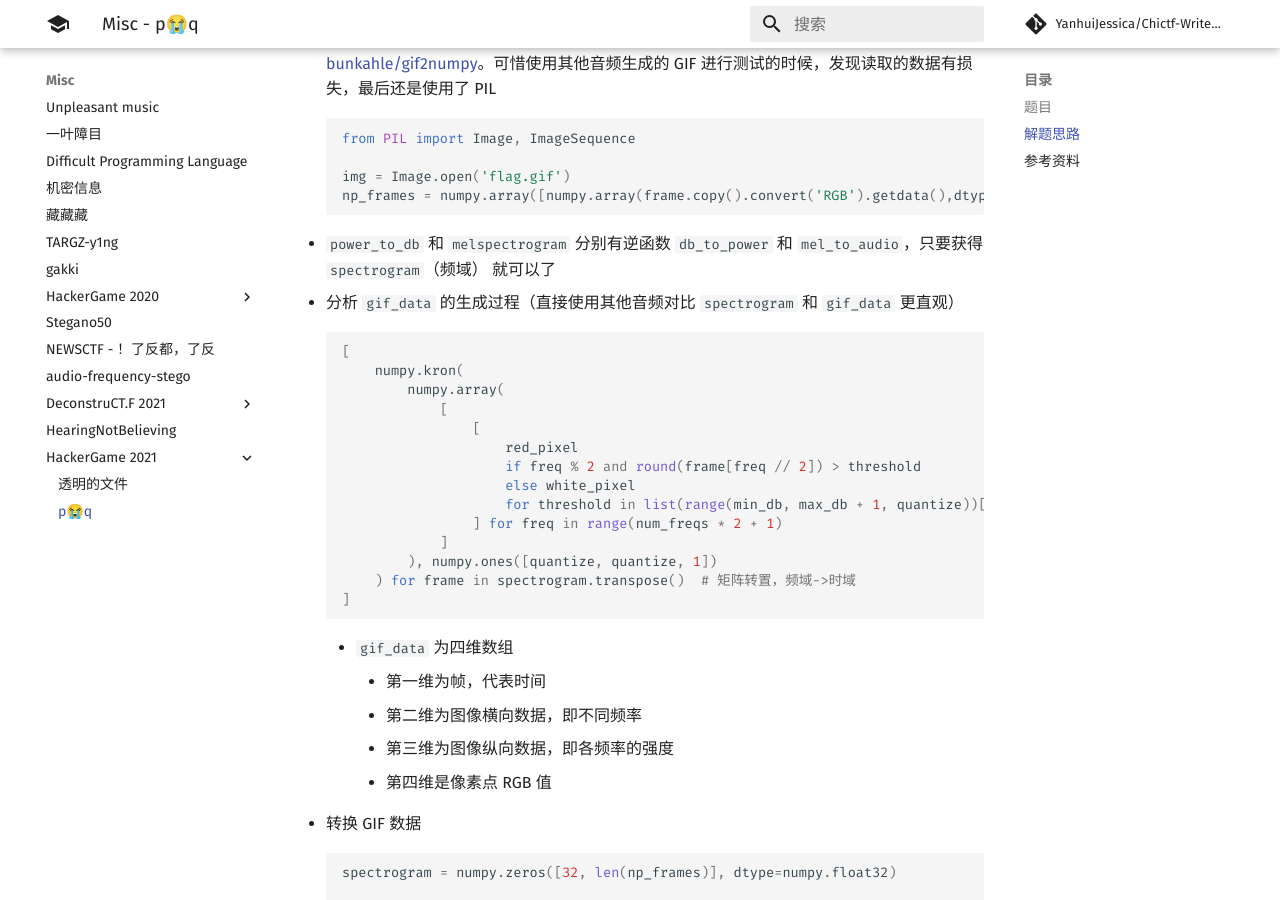
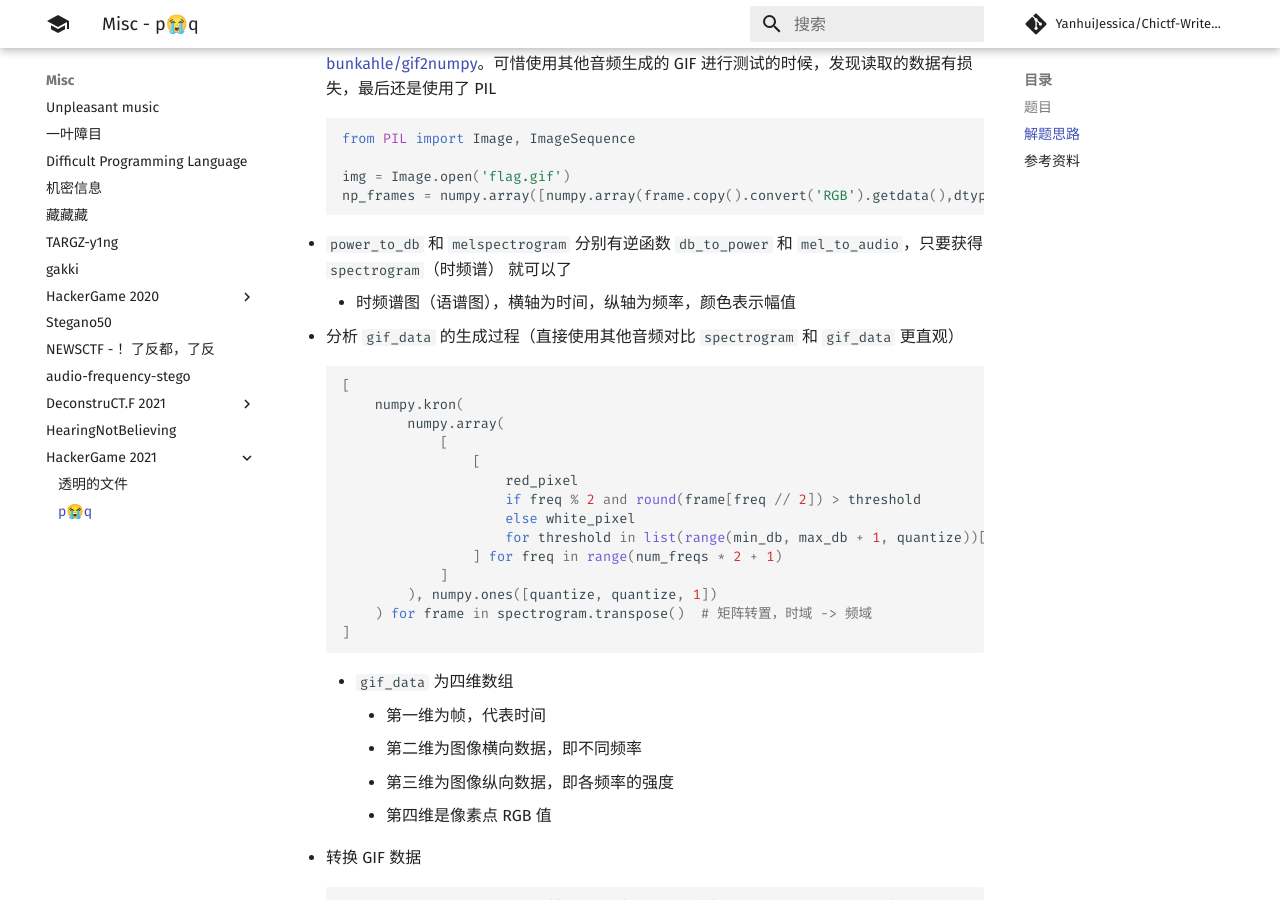
Before and after one commit to YanhuiJessica/Chictf-Writeups, an MkDocs documentation site: the page built from docs/misc/p_q.md, in a window 1280 px wide and 900 px high, scrolled down 721 px. Built offline with MkDocs 1.6.1 and Material for MkDocs 9.7.7, drawn with Linux system fonts in a browser that asks for light colours; comment, search, counter and statistics services are not loaded.

Commit message:
更正表述

````diff
--- a/docs/misc/p_q.md
+++ b/docs/misc/p_q.md
@@ -54,7 +54,8 @@ description: 2021 | 中国科学技术大学第八届信息安全大赛 | Genera
     img = Image.open('flag.gif')
     np_frames = numpy.array([numpy.array(frame.copy().convert('RGB').getdata(),dtype=numpy.uint8).reshape(frame.size[1],frame.size[0],3) for frame in ImageSequence.Iterator(img)])
     ```
-- `power_to_db` 和 `melspectrogram` 分别有逆函数 `db_to_power` 和 `mel_to_audio`，只要获得 `spectrogram`（频域） 就可以了
+- `power_to_db` 和 `melspectrogram` 分别有逆函数 `db_to_power` 和 `mel_to_audio`，只要获得 `spectrogram`（时频谱） 就可以了
+    - 时频谱图（语谱图），横轴为时间，纵轴为频率，颜色表示幅值
 - 分析 `gif_data` 的生成过程（直接使用其他音频对比 `spectrogram` 和 `gif_data` 更直观）
 
     ```py
@@ -70,7 +71,7 @@ description: 2021 | 中国科学技术大学第八届信息安全大赛 | Genera
                     ] for freq in range(num_freqs * 2 + 1)
                 ]
             ), numpy.ones([quantize, quantize, 1])
-        ) for frame in spectrogram.transpose()  # 矩阵转置，频域->时域
+        ) for frame in spectrogram.transpose()  # 矩阵转置，时域 -> 频域
     ]
     ```
 
````
